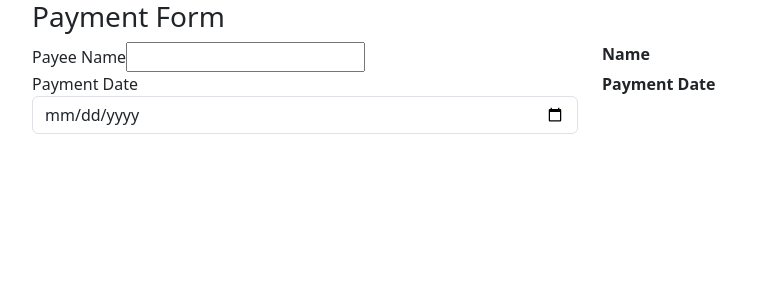
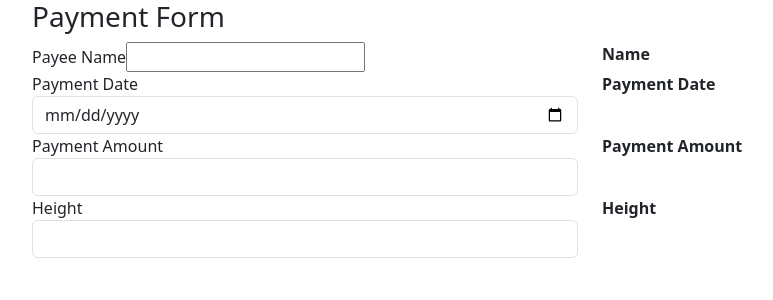
Before and after one commit to ken0901/Angular-Template-Syntax, an Angular app: page / in a window 1280 px wide. Shown: the top 300 px of the page, without its empty margins (50-823 px from the left). Built offline with nearby package versions, Linux system fonts and the light colour scheme.

Commit message:
Currency Pipe, number Pipe(decimal)

```diff
--- a/src/app/projects/pipes/pipes.component.html
+++ b/src/app/projects/pipes/pipes.component.html
@@ -6,6 +6,7 @@
             <label>Payee Name</label>
             <input (input)="onNameChange($event)" />
         </div>
+
         <div class="col">
             <label><b>Name</b></label>
             <div>
@@ -19,6 +20,7 @@
             <label>Payment Date</label>
             <input type="date" class="form-control" (input)="onDateChange($event)" />
         </div>
+
         <div class="col">
             <label><b>Payment Date</b></label>
             <div>
@@ -26,4 +28,32 @@
             </div>
         </div>
     </div>
+
+    <div class="row">
+        <div class="form-group col">
+            <label>Payment Amount</label>
+            <input type="number" class="form-control" (input)="onAmountchange($event)" />
+        </div>
+
+        <div class="col">
+            <label><b>Payment Amount</b></label>
+            <div>
+                {{ amount | currency }}
+            </div>
+        </div>
+    </div>
+
+    <div class="row">
+        <div class="form-group col">
+            <label>Height</label>
+            <input type="number" class="form-control" (input)="onHeightChange($event)" />
+        </div>
+
+        <div class="col">
+            <label><b>Height</b></label>
+            <div>
+                {{ height | number: '1.1-3'}}
+            </div>
+        </div>
+    </div>
 </div>
--- a/src/app/projects/pipes/pipes.component.ts
+++ b/src/app/projects/pipes/pipes.component.ts
@@ -8,6 +8,8 @@
 export class PipesComponent implements OnInit {
   name: string;
   date: string;
+  amount: number;
+  height: number;
 
   constructor() { }
 
@@ -24,4 +26,13 @@
     this.date = target.value;
   }
 
+  onAmountchange(event: Event){
+    const target = event.target as HTMLInputElement;
+    this.amount = parseFloat(target.value);
+  }
+
+  onHeightChange(event: Event){
+    const target = event.target as HTMLInputElement;
+    this.height = parseFloat(target.value);
+  }
 }
```
